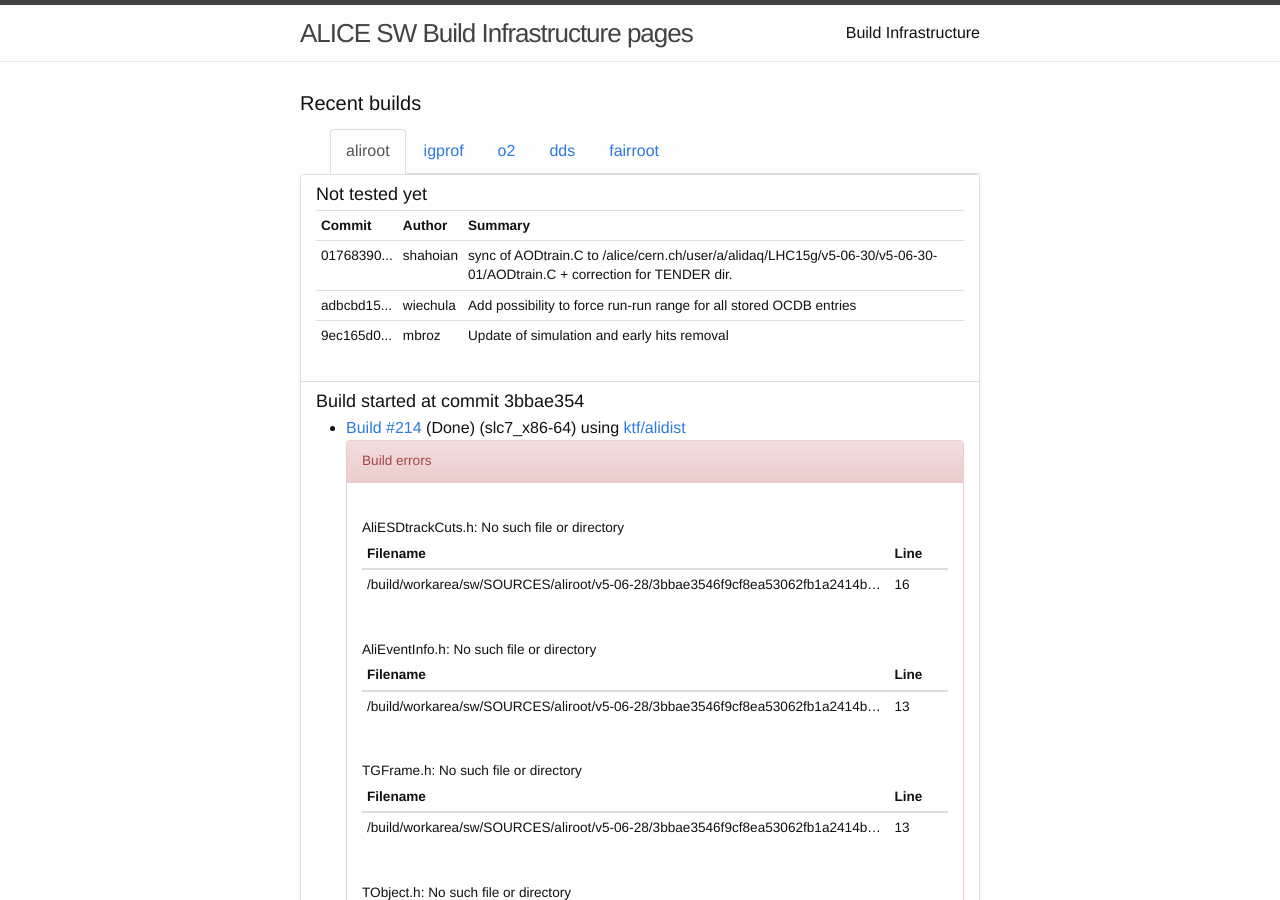
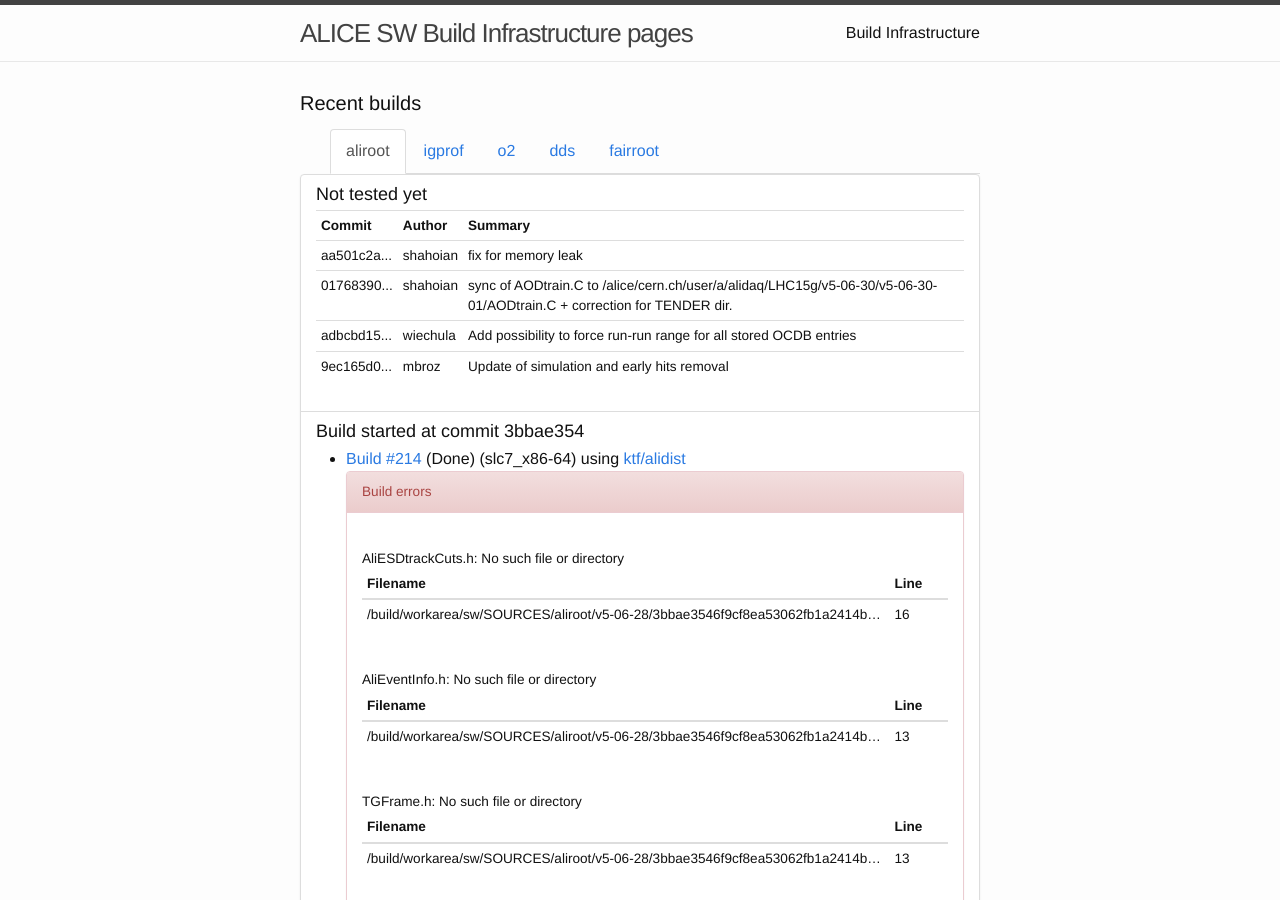
Before and after one commit to alisw/alisw.github.io, a Jekyll site: the page built from index.html, in a window 1280 px wide and 900 px high. Built offline with Jekyll 4.4.1, drawn with Linux system fonts in a browser that asks for light colours; nearby versions of some CDN libraries.

Commit message:
Updated results.

```diff
--- a/_data/commits-aliroot-master.yaml
+++ b/_data/commits-aliroot-master.yaml
@@ -1,3 +1,8 @@
+-
+ commit: "aa501c2a6d2c5fe3e5a49353b877c40711eaa444"
+ message: >-
+    fix for memory leak
+ author: !!str shahoian
 -
  commit: "0176839063cd4e3aafdcf16e12462c53cbec650b"
  message: >-
```
